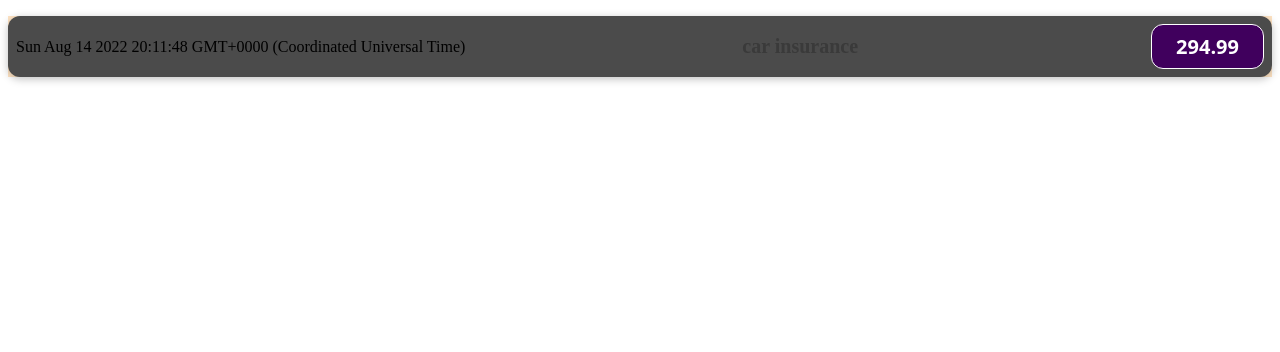
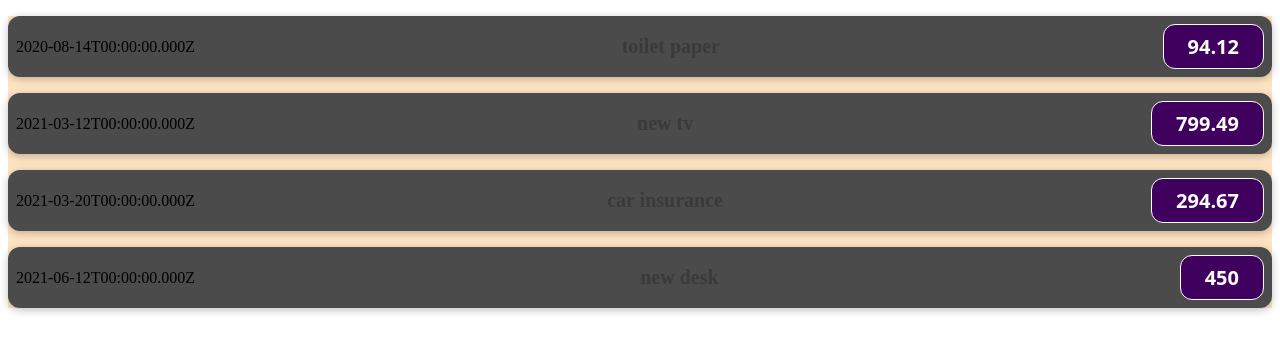
Before and after one commit to shotpoet86/Expense, a React (Create React App) app: page / in a window 1280 px wide. Shown: the top 352 px of the page. Built offline with nearby package versions, Linux system fonts and the light colour scheme.

Commit message:
added props to ExpenseItem.jsx

```diff
--- a/src/App.js
+++ b/src/App.js
@@ -1,11 +1,41 @@
 import './styles/App.css';
 import ExpenseItem from './components/ExpenseItem';
 
+const expenses = [
+	{
+		id: 'e1',
+		title: 'toilet paper',
+		amount: 94.12,
+		date: new Date(2020, 7, 14)
+	},
+	{
+		id: 'e2',
+		title: 'new tv',
+		amount: 799.49,
+		date: new Date(2021, 2, 12)
+	},
+	{
+		id: 'e3',
+		title: 'car insurance',
+		amount: 294.67,
+		date: new Date(2021, 2, 20)
+	},
+	{
+		id: 'e4',
+		title: 'new desk',
+		amount: 450,
+		date: new Date(2021, 5, 12)
+	},
 
-function App(props) {
+];
+
+function App() {
 	return (
 		<div className="App">
-			<ExpenseItem/>
+			<ExpenseItem date={expenses[0].date} title={expenses[0].title} amount={expenses[0].amount}/>
+			<ExpenseItem date={expenses[1].date} title={expenses[1].title} amount={expenses[1].amount}/>
+			<ExpenseItem date={expenses[2].date} title={expenses[2].title} amount={expenses[2].amount}/>
+			<ExpenseItem date={expenses[3].date} title={expenses[3].title} amount={expenses[3].amount}/>
 		</div>
 	);
 }
--- a/src/components/ExpenseItem.jsx
+++ b/src/components/ExpenseItem.jsx
@@ -1,17 +1,14 @@
 import '../styles/ExpenseItem.css';
 
-const date = Date();
-const expenseTitle = 'car insurance';
-const expenseAmount = 294.99;
 
-function ExpenseItem() {
+function ExpenseItem(props) {
 	return (
 		<div className="expense-item">
-			<div>{date}</div>
+			<div>{props.date.toISOString()}</div>
 			<div className="expense-item__description">
-				<h2>{expenseTitle}</h2>
+				<h2>{props.title}</h2>
 				<div className="expense-item__price">
-					{expenseAmount}
+					{props.amount}
 				</div>
 			</div>
 		</div>
```
